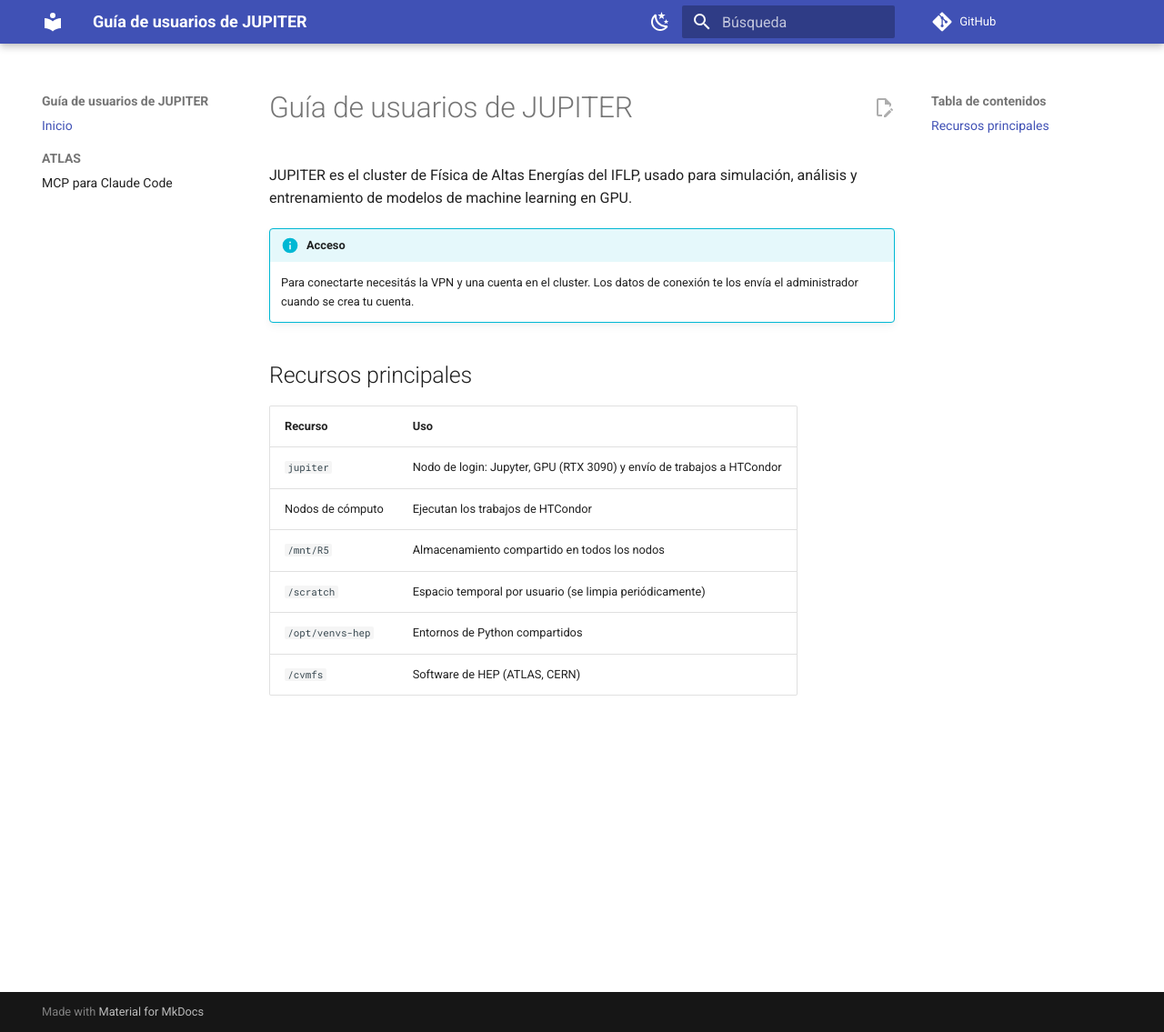
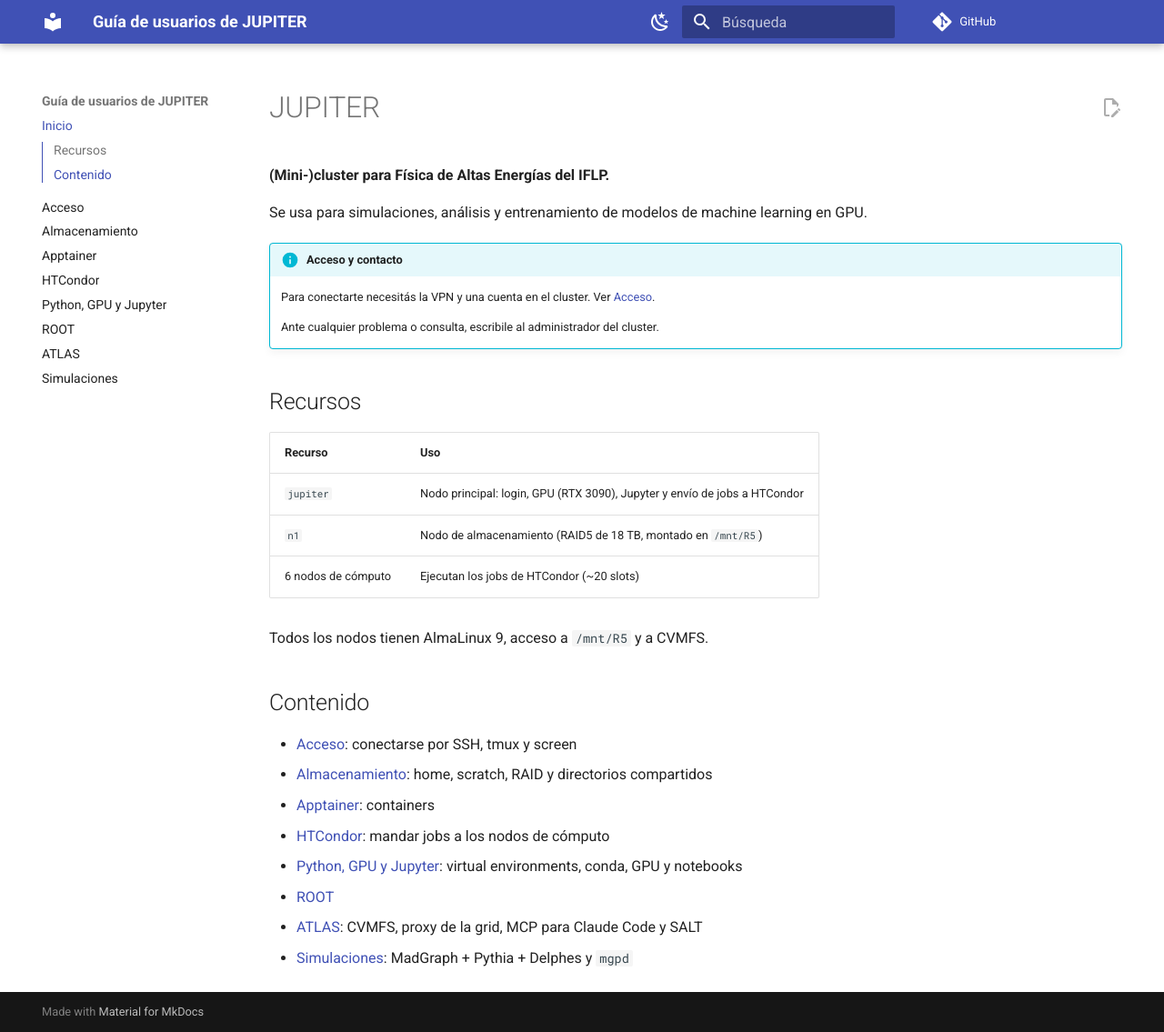
Before and after one commit to franaln/jupiter-guide, an MkDocs documentation site: the page built from docs/index.md, in a window 1280 px wide and 1135 px high. Shown: the whole window at 91% size. Built offline with MkDocs 1.6.1 and Material for MkDocs 9.7.7, drawn with Linux system fonts in a browser that asks for light colours; comment, search, counter and statistics services are not loaded.

Commit message:
Add cluster documentation migrated from the Google Doc
Co-Authored-By: Claude Opus 5.5 <noreply@anthropic.com>

```diff
--- a/docs/index.md
+++ b/docs/index.md
@@ -1,19 +1,31 @@
-# Guía de usuarios de JUPITER
+# JUPITER
 
-JUPITER es el cluster de Física de Altas Energías del IFLP, usado para
-simulación, análisis y entrenamiento de modelos de machine learning en GPU.
+**(Mini-)cluster para Física de Altas Energías del IFLP.**
 
-!!! info "Acceso"
-    Para conectarte necesitás la VPN y una cuenta en el cluster.
-    Los datos de conexión te los envía el administrador cuando se crea tu cuenta.
+Se usa para simulaciones, análisis y entrenamiento de modelos de machine learning en GPU.
 
-## Recursos principales
+!!! info "Acceso y contacto"
+    Para conectarte necesitás la VPN y una cuenta en el cluster. Ver [Acceso](acceso.md).
+
+    Ante cualquier problema o consulta, escribile al administrador del cluster.
+
+## Recursos
 
 | Recurso | Uso |
 | --- | --- |
-| `jupiter` | Nodo de login: Jupyter, GPU (RTX 3090) y envío de trabajos a HTCondor |
-| Nodos de cómputo | Ejecutan los trabajos de HTCondor |
-| `/mnt/R5` | Almacenamiento compartido en todos los nodos |
-| `/scratch` | Espacio temporal por usuario (se limpia periódicamente) |
-| `/opt/venvs-hep` | Entornos de Python compartidos |
-| `/cvmfs` | Software de HEP (ATLAS, CERN) |
+| `jupiter` | Nodo principal: login, GPU (RTX 3090), Jupyter y envío de jobs a HTCondor |
+| `n1` | Nodo de almacenamiento (RAID5 de 18 TB, montado en `/mnt/R5`) |
+| 6 nodos de cómputo | Ejecutan los jobs de HTCondor (~20 slots) |
+
+Todos los nodos tienen AlmaLinux 9, acceso a `/mnt/R5` y a CVMFS.
+
+## Contenido
+
+- [Acceso](acceso.md): conectarse por SSH, tmux y screen
+- [Almacenamiento](almacenamiento.md): home, scratch, RAID y directorios compartidos
+- [Apptainer](apptainer.md): containers
+- [HTCondor](htcondor.md): mandar jobs a los nodos de cómputo
+- [Python, GPU y Jupyter](python-gpu.md): virtual environments, conda, GPU y notebooks
+- [ROOT](root.md)
+- [ATLAS](atlas.md): CVMFS, proxy de la grid, MCP para Claude Code y SALT
+- [Simulaciones](simulaciones.md): MadGraph + Pythia + Delphes y `mgpd`
--- a/mkdocs.yml
+++ b/mkdocs.yml
@@ -8,6 +8,7 @@ theme:
   language: es
   features:
     - navigation.sections
+    - toc.integrate
     - navigation.top
     - search.highlight
     - content.code.copy
@@ -35,5 +36,11 @@ markdown_extensions:
 
 nav:
   - Inicio: index.md
-  - ATLAS:
-      - MCP para Claude Code: atlas-mcp.md
+  - Acceso: acceso.md
+  - Almacenamiento: almacenamiento.md
+  - Apptainer: apptainer.md
+  - HTCondor: htcondor.md
+  - Python, GPU y Jupyter: python-gpu.md
+  - ROOT: root.md
+  - ATLAS: atlas.md
+  - Simulaciones: simulaciones.md
```
Also changed, not shown: docs/acceso.md (added, +40 -0 lines), docs/almacenamiento.md (added, +50 -0 lines), docs/apptainer.md (added, +26 -0 lines), docs/atlas-mcp.md (deleted, +0 -29 lines), docs/atlas.md (added, +74 -0 lines), docs/htcondor.md (added, +87 -0 lines), docs/python-gpu.md (added, +149 -0 lines), docs/root.md (added, +17 -0 lines), docs/simulaciones.md (added, +130 -0 lines).
